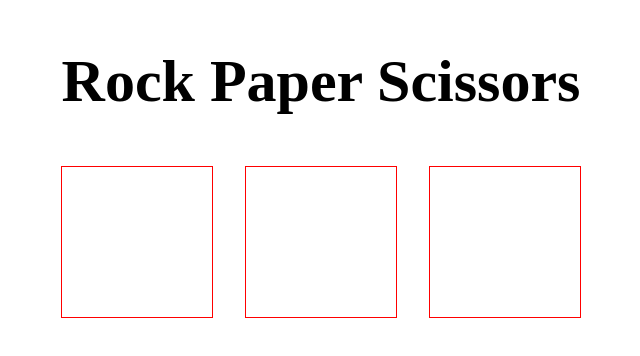
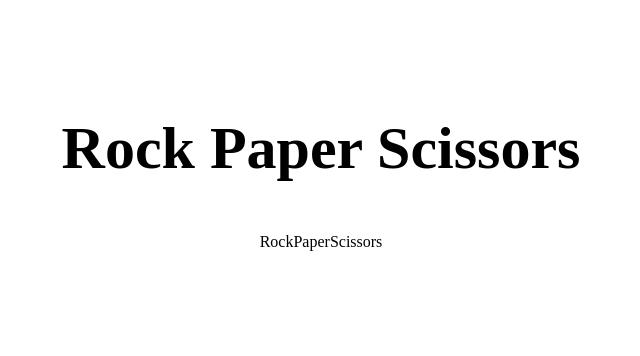
Before and after one commit to Woodhouse1919/rock-paper-scissors, a plain HTML site: page index.html in a window 1280 px wide. Shown: the part 218-574 px from the top of the page, without its empty margins (319-959 px from the left). Drawn offline with Linux system fonts and the light colour scheme.

Commit message:
renamed user selection divs

```diff
--- a/index.html
+++ b/index.html
@@ -11,9 +11,9 @@
 
   <h1>Rock Paper Scissors</h1>
   <div class="container">
-    <div class="icon"></div>
-    <div class="icon"></div>
-    <div class="icon"></div>
+    <div class="selection">Rock</div>
+    <div class="selection">Paper</div>
+    <div class="selection">Scissors</div>
   </div>
 
 
```
